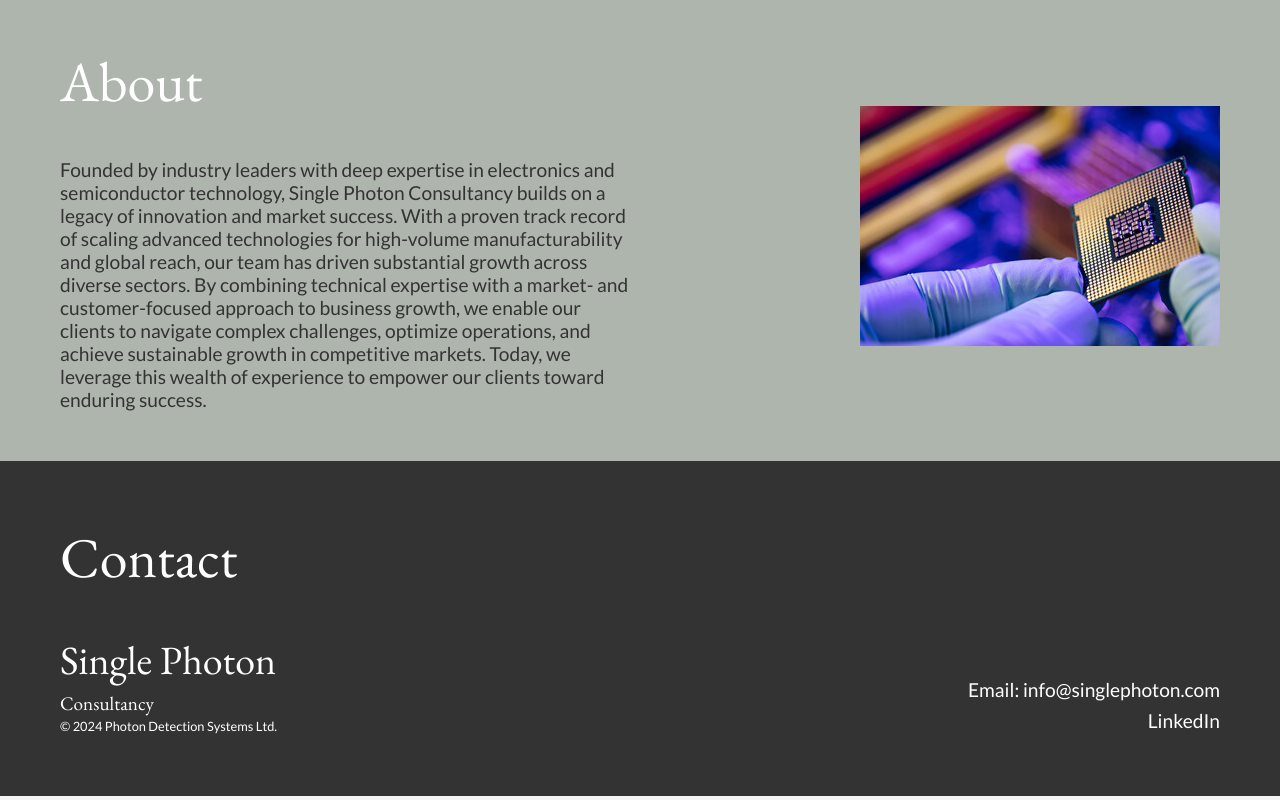
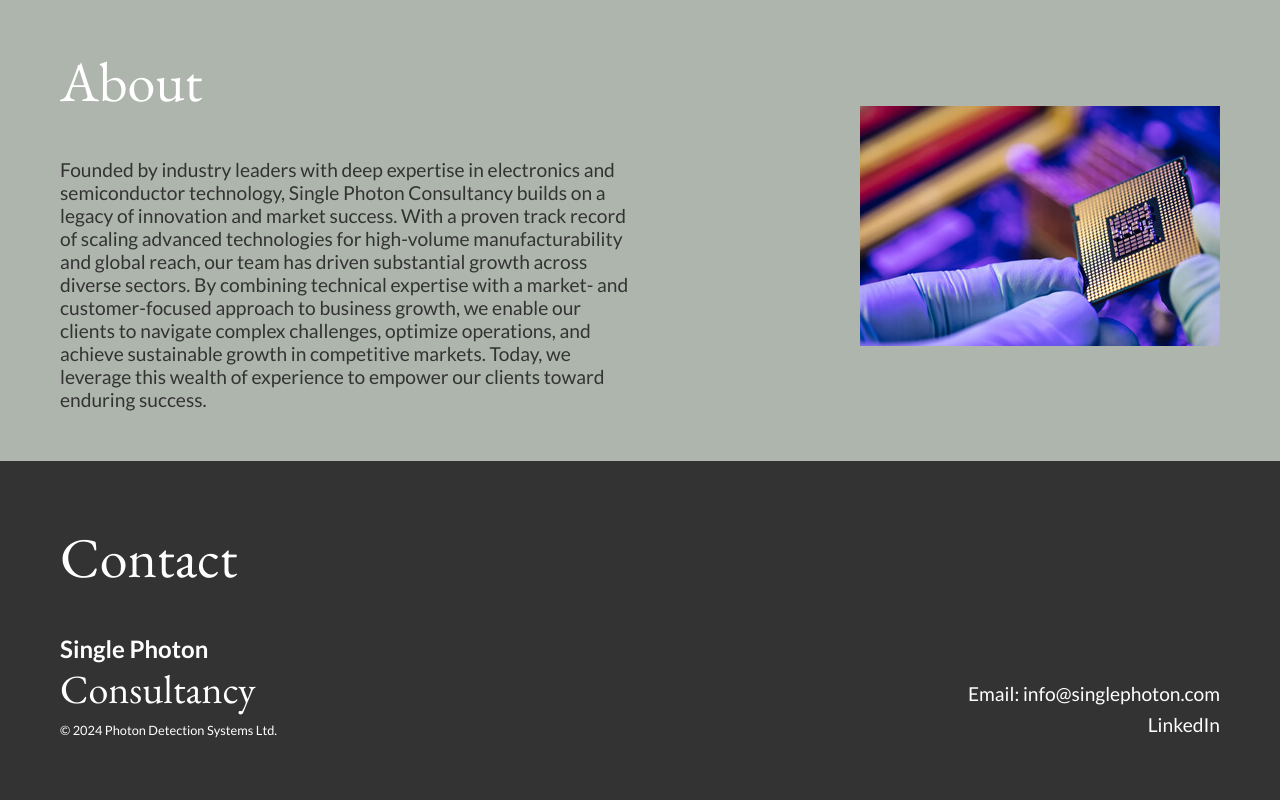
Before and after one commit to seanc1505/website_dev, a plain HTML site: page index.html in a window 1280 px wide. Shown: the part 1467-2267 px from the top of the page. Drawn offline with nearby package versions, Linux system fonts and the light colour scheme.

Commit message:
Update index.html revised name in footer to h2 and h3

```diff
--- a/index.html
+++ b/index.html
@@ -122,8 +122,8 @@
             <div class="contact-content">
                 <div class="contact-left">
                     <h1>Contact</h1>
-                    <h3>Single Photon</h3>
-                    <h4>Consultancy</h4>
+                    <h2>Single Photon</h2>
+                    <h3>Consultancy</h3>
                     <p>&copy; 2024 Photon Detection Systems Ltd.</p>
                 </div>
                 <div class="contact-right">
```
